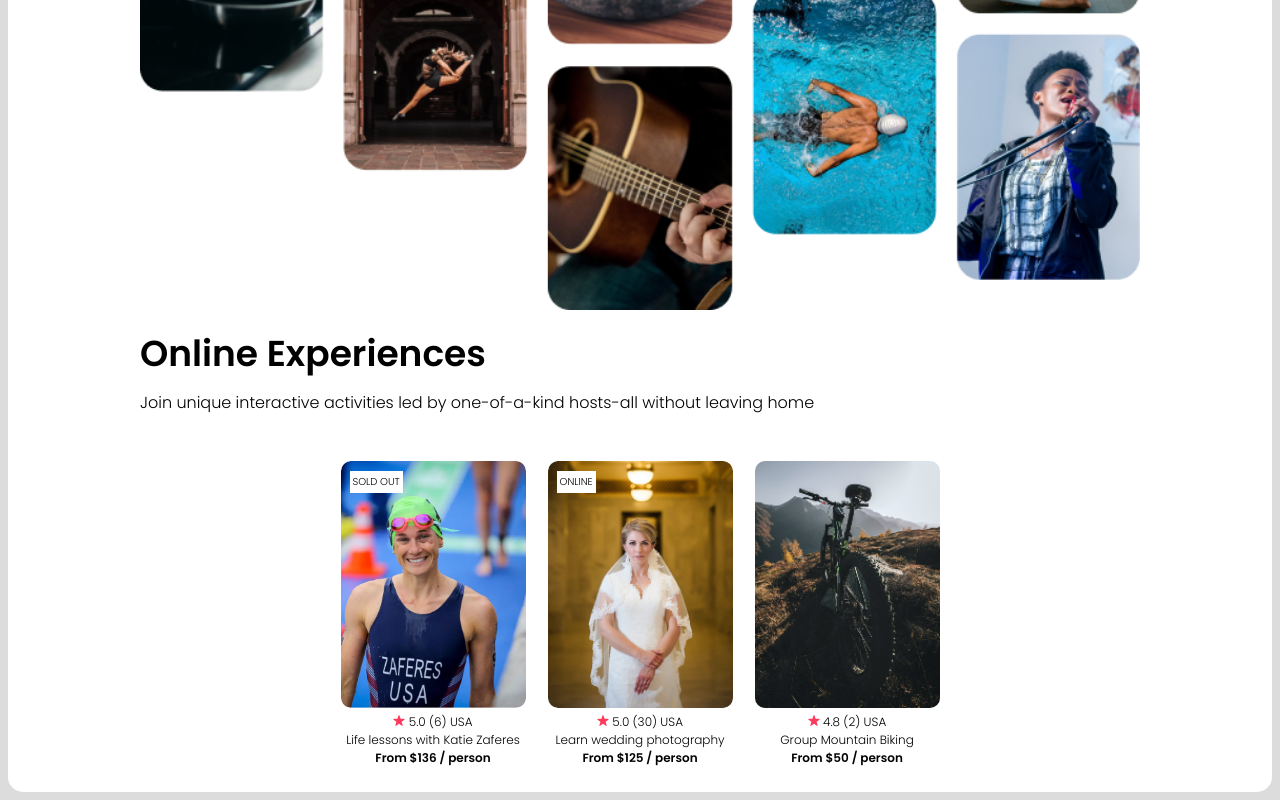
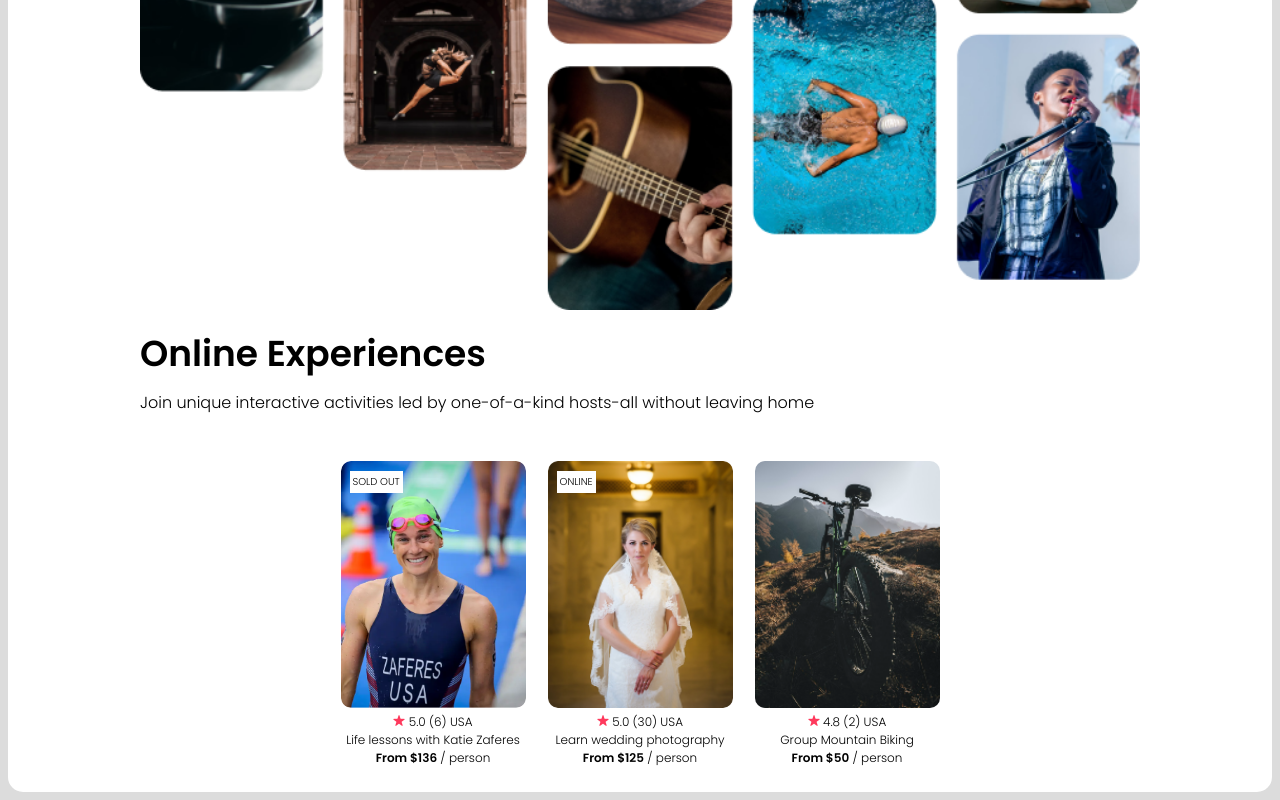
Before and after one commit to PeterKCrowther/Scrimba_React_Projects, a React (Create React App) app in the folder Project_2/airbnb/: page / in a window 1280 px wide. Shown: the part 400-1200 px from the top of the page. Built offline with nearby package versions, Linux system fonts and the light colour scheme.

Commit message:
CORRECTION - Price bold text

```diff
--- a/Project_2/airbnb/src/components/PromoSlider.js
+++ b/Project_2/airbnb/src/components/PromoSlider.js
@@ -62,7 +62,7 @@ function PromoSlider() {
                     <div className="ratings--cont">
                         <div><img src={star} alt="ratings star" className="star" /> {currentSlide.rating} ({currentSlide.numberOfRatings}) {currentSlide.location}</div>
                         <div>{currentSlide.text}</div>
-                        <div className="pricing">{currentSlide.pricePrefix} {currentSlide.priceCurrencey}{currentSlide.price} / {currentSlide.priceUnit}</div>
+                        <div className="pricing"><span className="price">{currentSlide.pricePrefix} {currentSlide.priceCurrencey}{currentSlide.price}</span> / {currentSlide.priceUnit}</div>
                     </div>
                 </li>
 
--- a/Project_2/airbnb/src/css/index.css
+++ b/Project_2/airbnb/src/css/index.css
@@ -100,7 +100,7 @@ body {
     border-radius: 10px;
 }
 
-.carousel ul li .pricing {
+.carousel ul li .pricing .price {
     font-weight: 600;
 }
 
```
